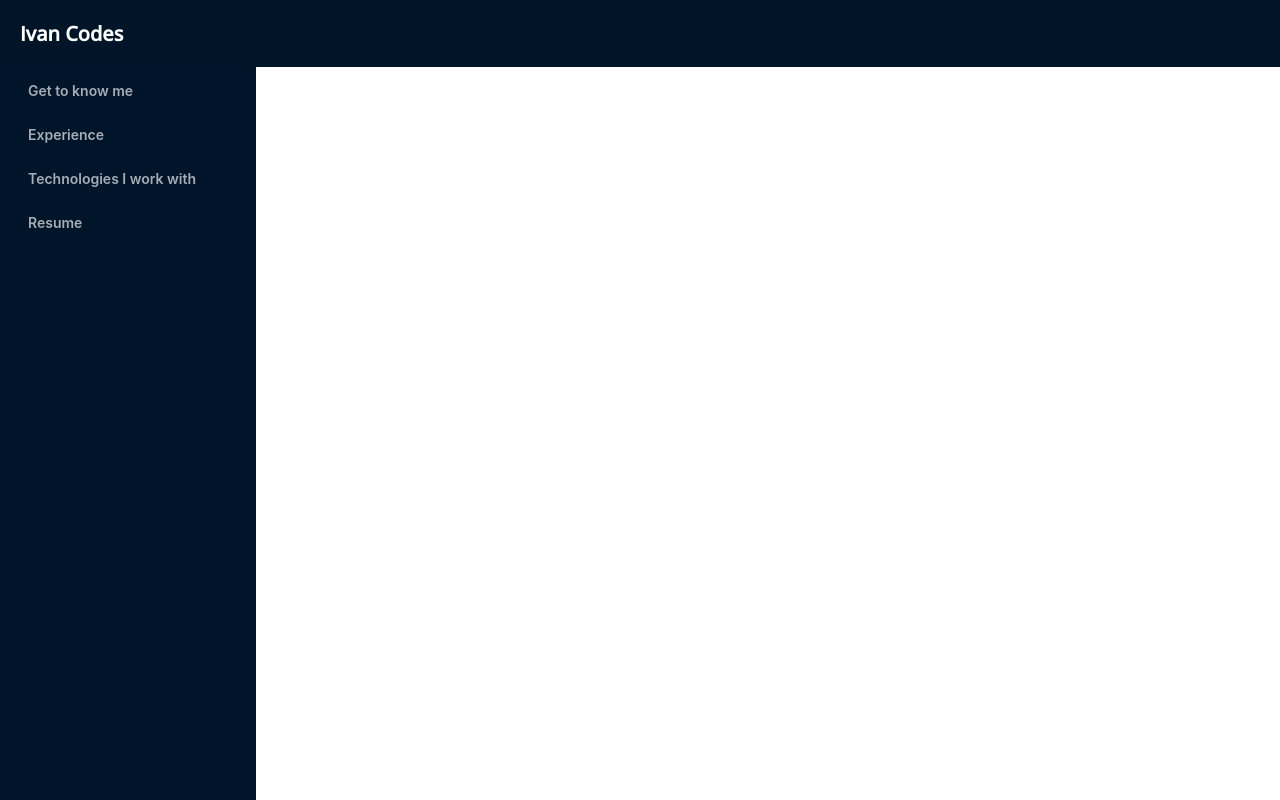
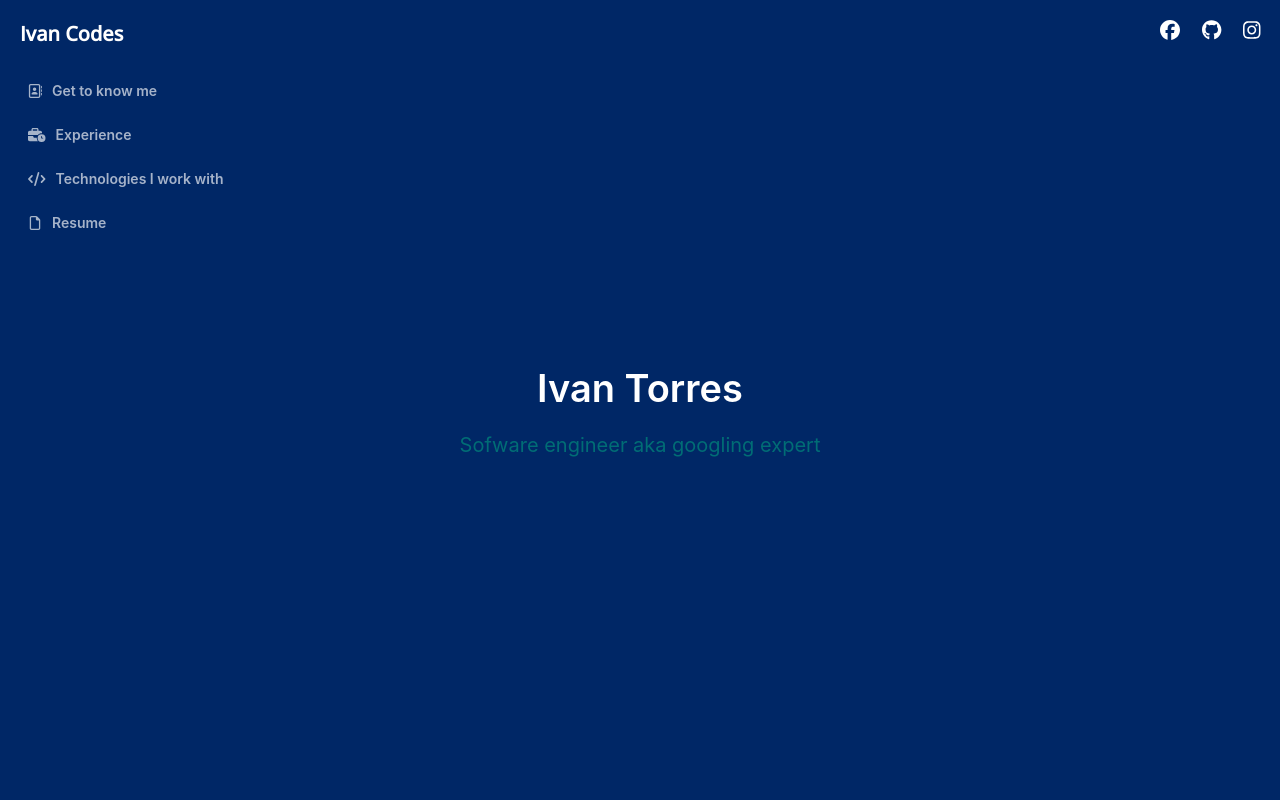
Before and after one commit to IvanTorresMia/Portfolio-2023, a React (Create React App) app: page / in a window 1280 px wide. Shown: the top 800 px of the page. Built offline with nearby package versions, Linux system fonts and the light colour scheme.

Commit message:
About me and hero phase 1

```diff
--- a/package.json
+++ b/package.json
@@ -5,6 +5,7 @@
   "dependencies": {
     "@ant-design/icons": "^5.0.1",
     "@fortawesome/fontawesome-svg-core": "^6.2.1",
+    "@fortawesome/free-brands-svg-icons": "^6.2.1",
     "@fortawesome/free-regular-svg-icons": "^6.2.1",
     "@fortawesome/free-solid-svg-icons": "^6.2.1",
     "@fortawesome/react-fontawesome": "^0.2.0",
--- a/src/App.js
+++ b/src/App.js
@@ -1,6 +1,12 @@
 import './App.css';
 import React, { useCallback, useMemo } from "react"
 import { Menu } from 'antd';
+import Hero from './Pages/Hero';
+import AboutMe from './Pages/AboutMe';
+import { faFacebook, faGithub, faInstagram } from '@fortawesome/free-brands-svg-icons'
+import { FontAwesomeIcon } from '@fortawesome/react-fontawesome'
+import { faFile, faAddressBook } from '@fortawesome/free-regular-svg-icons'
+import { faCode, faBusinessTime } from "@fortawesome/free-solid-svg-icons"
 
 function App() {
   const getItem = useCallback((label, key, icon, children, type) => {
@@ -15,10 +21,10 @@ function App() {
 
   let items = useMemo(() => {
     let items = [
-      getItem("Get to know me", "about"),
-      getItem("Experience", "experience"),
-      getItem("Technologies I work with", "tech"),
-      getItem("Resume", "resume"),
+      getItem("Get to know me", "about", <FontAwesomeIcon icon={faAddressBook} />),
+      getItem("Experience", "experience", <FontAwesomeIcon icon={faBusinessTime} />),
+      getItem("Technologies I work with", "tech", <FontAwesomeIcon icon={faCode} />),
+      getItem("Resume", "resume",   <FontAwesomeIcon icon={faFile} />),
 
     ]
     return items
@@ -28,10 +34,17 @@ function App() {
 
   }
   return (
-    <div className="container">
-        <div className='sider-menu'>
-        <div className='header font-xl p-m main-bc'>
-          Ivan Codes
+    <div className="container main-bc">
+      <div className='sider-menu'>
+        <div className='header font-xl p-m main-bc d-flex justify-content-between'>
+          <div className='text-color-w'>
+            Ivan Codes
+          </div>
+          <div className='d-flex justify-content-between' style={{ width: "100px"}}>
+            <FontAwesomeIcon icon={faFacebook} />
+            <FontAwesomeIcon icon={faGithub} />
+            <FontAwesomeIcon icon={faInstagram} />
+          </div>
         </div>
         <Menu
           onClick={handleNavClick}
@@ -39,7 +52,7 @@ function App() {
             width: 256,
             height: 500
           }}
-          className="navigation"
+          className="navigation main-bc"
           theme="dark"
           defaultSelectedKeys={['1']}
           defaultOpenKeys={['sub1']}
@@ -47,6 +60,8 @@ function App() {
           items={items}
         />
       </div>
+      <Hero />
+      <AboutMe />
     </div>
   );
 }
--- /dev/null
+++ b/src/Pages/AboutMe.js
@@ -0,0 +1,30 @@
+import React from 'react';
+import ProfileImage from '../Images/profile-pic.jpeg'
+import { Image } from 'antd';
+import { Typography } from "antd";
+let { Text, Title } = Typography;
+
+const AboutMe = () => {
+
+
+    return (
+        <div className='d-flex justify-content-between w-60 m-auto h-vh'>
+            <div className='p-m'>
+                <Image width={400} src={ProfileImage} alt="Ivan-Torres" />
+            </div>
+            <div className='text-color-w d-flex flex-column text-center p-m'>
+                <Title className='font-xxl secondary-c'>
+                    Who is this guy?
+                </Title>
+                <Text className='text-color-w font-16 p-b-m'>
+                    Lorem ipsum dolor sit amet, consectetur adipiscing elit, sed do eiusmod tempor incididunt ut labore et dolore magna aliqua. Ut enim ad minim veniam, quis nostrud exercitation ullamco laboris nisi ut aliquip ex ea commodo consequat. Duis aute irure dolor in reprehenderit in voluptate velit esse cillum dolore eu fugiat nulla pariatur. Excepteur sint occaecat cupidatat non proident, sunt in culpa qui officia deserunt mollit anim id est laborum.
+                </Text>
+                <Text className='text-color-w font-16'>
+                    Lorem ipsum dolor sit amet, consectetur adipiscing elit, sed do eiusmod tempor incididunt ut labore et dolore magna aliqua. Ut enim ad minim veniam, quis nostrud exercitation ullamco laboris nisi ut aliquip ex ea commodo consequat. Duis aute irure dolor in reprehenderit in voluptate velit esse cillum dolore eu fugiat nulla pariatur. Excepteur sint occaecat cupidatat non proident, sunt in culpa qui officia deserunt mollit anim id est laborum.
+                </Text>
+            </div>
+        </div>
+    )
+}
+
+export default AboutMe;
--- a/src/Pages/Hero.js
+++ b/src/Pages/Hero.js
@@ -1,10 +1,17 @@
 import React from "react";
+import { Typography } from "antd";
+let { Text, Title } = Typography;
 
 const Hero = () => {
 
     return (
-        <div>
-
+        <div className="h-vh main-bc d-flex justify-content-center flex-column align-items-center">
+            <Title className="text-color-w">
+                Ivan Torres
+            </Title>
+            <Text className="text-color-w secondary-c font-xl">
+                Sofware engineer aka googling expert
+            </Text>
         </div>
     )
 }
--- a/src/css/colors.css
+++ b/src/css/colors.css
@@ -1,11 +1,19 @@
 root {
-    --main-color: rgb(0,22,40);
+    --main-color: #003a8c;
 }
 
 
 
 
 .main-bc {
-    background-color: rgb(0,22,40);
-    color: #fff
+    background-color: #002766;
+    color: #fff !important;
 }
+
+.text-color-w {
+    color: #fff !important;
+}
+
+.secondary-c {
+    color: #006d75 !important;
+}
--- a/src/css/helpers.css
+++ b/src/css/helpers.css
@@ -108,8 +108,19 @@
     width: 100%;
 }
 
+.w-80 {
+    width: 80%;
+}
+.w-60 {
+    width: 60%;
+}
+
 .h-100{
     height: 100%;
+}
+
+.h-vh {
+    height: 100vh;
 }
 
 
@@ -232,3 +243,7 @@
 .color-icon{
     color:  white
 }
+
+.m-auto {
+    margin: auto;
+}
--- a/src/css/spacing.css
+++ b/src/css/spacing.css
@@ -84,33 +84,34 @@
 .p-l-l{
     padding-left: @padding-lg;
 }
+*/
 .p-t-0{
     padding-top: 0 !important;
 }
 .p-t-xs{
-    padding-top: @padding-xs;
+    padding-top: 10px;
 }
 .p-t-sm{
-    padding-top: @padding-sm;
+    padding-top: 12px;
 }
 .p-t-m{
-    padding-top: @padding-md;
+    padding-top: 16px;
 }
 .p-t-l{
-    padding-top: @padding-lg;
+    padding-top: 20px;
 }
 .p-b-0{
     padding-bottom: 0 !important;
 }
 .p-b-xs {
-    padding-bottom: @padding-xs;
+    padding-bottom: 10px;
 }
 .p-b-sm{
-    padding-bottom: @padding-sm;
+    padding-bottom: 12px;
 }
 .p-b-m{
-    padding-bottom: @padding-md;
+    padding-bottom: 16px;
 }
 .p-b-l{
-    padding-bottom: @padding-lg;
-} */
+    padding-bottom: 20px;
+}
--- a/src/icons/Icons.js
+++ b/src/icons/Icons.js
@@ -4,6 +4,6 @@ export function FacebookIcon(props) {
   return  <FontAwesomeIcon icon="fa-brands fa-facebook" />
 }
 
-export function TwitterIcon() {
-    return <i class="fa-brands fa-twitter"></i>
+export function ResumeIcon() {
+  return <svg xmlns="http://www.w3.org/2000/svg" viewBox="0 0 384 512"><path d="M0 64C0 28.65 28.65 0 64 0H229.5C246.5 0 262.7 6.743 274.7 18.75L365.3 109.3C377.3 121.3 384 137.5 384 154.5V448C384 483.3 355.3 512 320 512H64C28.65 512 0 483.3 0 448V64zM336 448V160H256C238.3 160 224 145.7 224 128V48H64C55.16 48 48 55.16 48 64V448C48 456.8 55.16 464 64 464H320C328.8 464 336 456.8 336 448z"/></svg>
 }
--- a/src/index.css
+++ b/src/index.css
@@ -7,13 +7,11 @@ body {
 }
 
 .sider-menu {
-    position: absolute;
+    position: fixed;
     display: flex;
     flex-direction: column;
     left:0;
     right: 0;
-    /* bottom: 0;
-    top: 0; */
     justify-content: space-between;
     font-weight: 600;
 }
```
Also changed, not shown: src/Images/profile-pic.jpeg (added), 1 other file (tests, documents, lock files or other folders).
